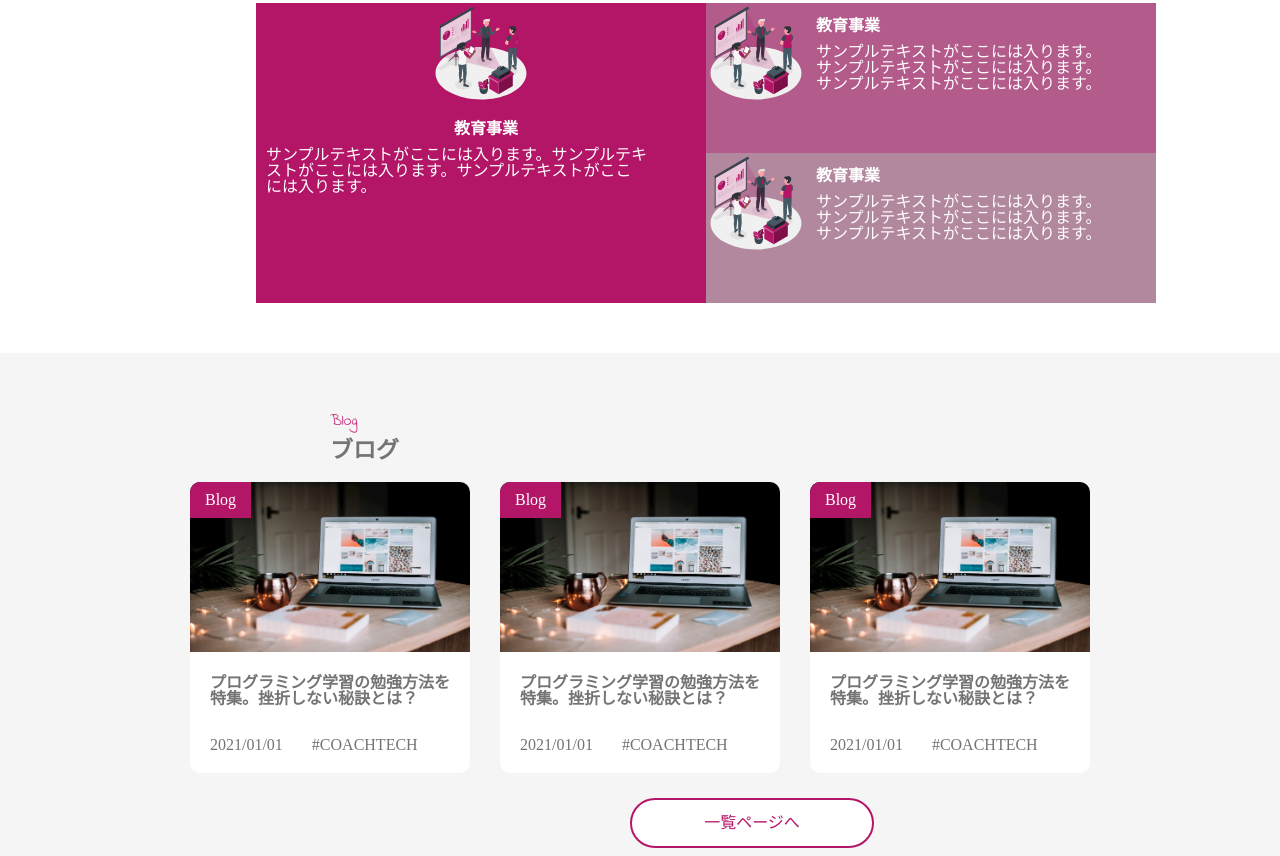
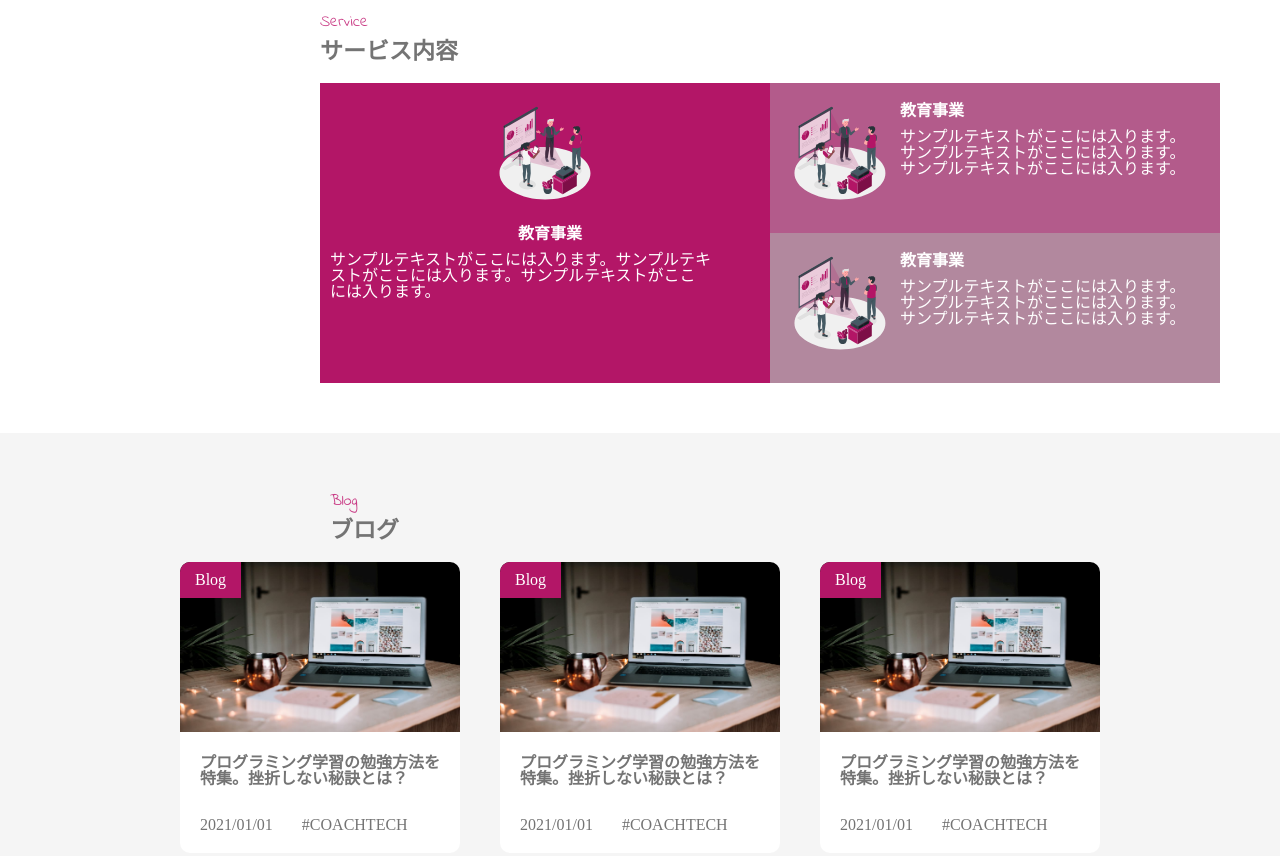
Before and after one commit to o666mi/20240130_matsushima_lp, a plain HTML site: page index.html in a window 1280 px wide. Shown: the part 1748-2604 px from the top of the page. Drawn offline with Linux system fonts and the light colour scheme.

Commit message:
修正２

```diff
--- a/css/style.css
+++ b/css/style.css
@@ -22,13 +22,13 @@ a {
 }
 .absolute {
     position: absolute;
-    top: 170px;
-    left: 310px;
+    top: 20%;
+    left: 20%;
 }
 .absolute-ttl {
     font-size: 70px;
     font-family: "Indie Flower", cursive;
-    font-weight: 400;
+    font-weight: 400px;
     font-style: normal;
     color: #a51461;
     font-weight: bold;
@@ -52,8 +52,8 @@ a {
     line-height: 30px;
 }
 .news {
-    width: 800px;
-    margin: 100px auto;
+    width: 50%;
+    margin: 100px 30%;
 }
 .news .news-ttl {
     color: #C93B85;
@@ -78,9 +78,6 @@ a {
     color: #999;
     border-bottom: 1px solid #CCC;
     padding: 20px 20px;
-}
-.news-list .item:first-child a{
-
 }
 .news-list .item .date{
     margin: 0;
@@ -126,7 +123,7 @@ a {
     line-height: 25px;
 }
 .inner {
-    margin: 50px 0px 50px 20%;
+    margin: 50px 25%;
 }
 .inner__ttl {
     color: #C93B85;
@@ -142,6 +139,12 @@ a {
     grid-template-rows: 150px 150px;
     grid-template-columns: 2fr 2fr;
     width: 900px;
+}
+.grid__img {
+    padding-top: 20px;
+}
+.grid__img2 {
+    padding: 20px 0 0 20px;
 }
 .grid1 {
     text-align: center;
@@ -165,7 +168,7 @@ a {
 }
 .grid__ttl {
     color: #fff;
-    margin: 15px 0 10px 10px;
+    margin: 20px 0 10px 10px;
 }
 .grid__text {
     color: #fff;
@@ -194,7 +197,7 @@ a {
 }
 .blog__card {
     position: relative;
-    margin: 0 15px;
+    margin: 0 20px;
     background: #fff;
     border-radius: 10px;
 }
@@ -230,9 +233,9 @@ a {
     margin-left: 25px;
 }
 .blog__btn {
-    width: 200px;
-    padding: 15px 20px;
-    margin: 25px 0 10px 600px;
+    width: 10%;
+    padding: 20px 25px;
+    margin: 25px 0 10px 45%;
     color: #B31667;
     border-radius: 30px;
     background: #fff;
@@ -241,7 +244,7 @@ a {
     border: solid 2px #B31667;
 }
 .company {
-    margin: 80px 0 100px 500px;
+    margin: 80px 0 100px 35%;
 }
 .company__ttl {
     color: #C93B85;
@@ -264,7 +267,7 @@ color: #747474;
 }
 table th {
     text-align: left;
-    background-color: #f5f5f5;
+    background-color: #f5f5f5
 }
 .photo {
     display: flex;
--- a/index.html
+++ b/index.html
@@ -103,19 +103,19 @@
         <h2 class="inner__block">サービス内容</h2>
         <div class="inner__grid">
             <div class="grid1">
-                <img src="img/img/service__first.svg" alt="" height="100px" width="100px">
+                <img class="grid__img" src="img/img/service__first.svg" alt="" height="100px" width="100px">
                 <h3 class="grid__ttl">教育事業</h3>
                 <p class="grid__text">サンプルテキストがここには入ります。サンプルテキ<br />ストがここには入ります。サンプルテキストがここ<br />には入ります。</p>
             </div>
             <div class="grid2">
-                <img src="img/img/service__first.svg" alt="" height="100px" width="100px">
+                <img class="grid__img2" src="img/img/service__first.svg" alt="" height="100px" width="100px">
                 <div class="grid2__detail">
                     <h3 class="grid__ttl">教育事業</h3>
                     <p class="grid__text">サンプルテキストがここには入ります。<br />サンプルテキストがここには入ります。<br />サンプルテキストがここには入ります。</p>
                 </div>
             </div>
             <div class="grid3">
-                <img src="img/img/service__first.svg" alt="" height="100px" width="100px">
+                <img class="grid__img2" src="img/img/service__first.svg" alt="" height="100px" width="100px">
                 <div class="grid3__detil">
                     <h3 class="grid__ttl">教育事業</h3>
                     <p class="grid__text">サンプルテキストがここには入ります。<br />サンプルテキストがここには入ります。<br />サンプルテキストがここには入ります。</p>
```
